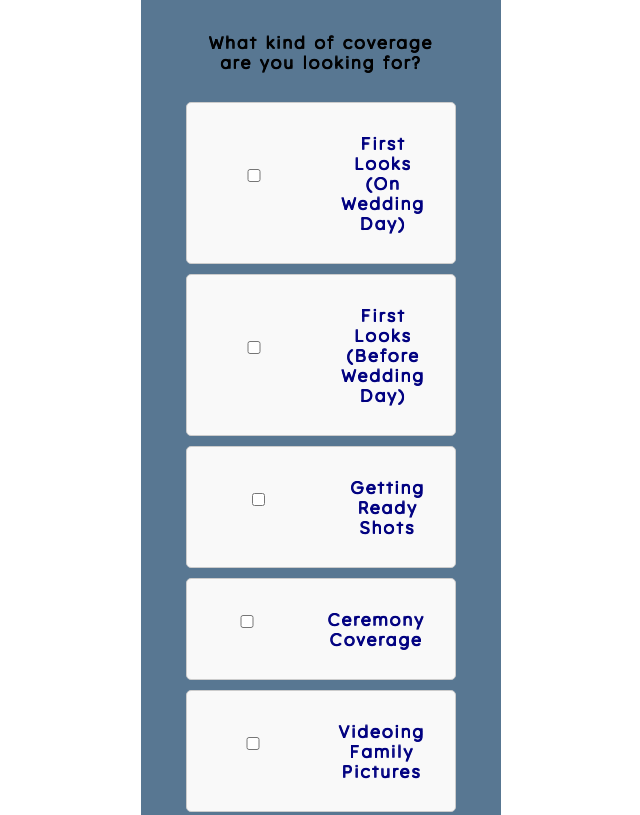
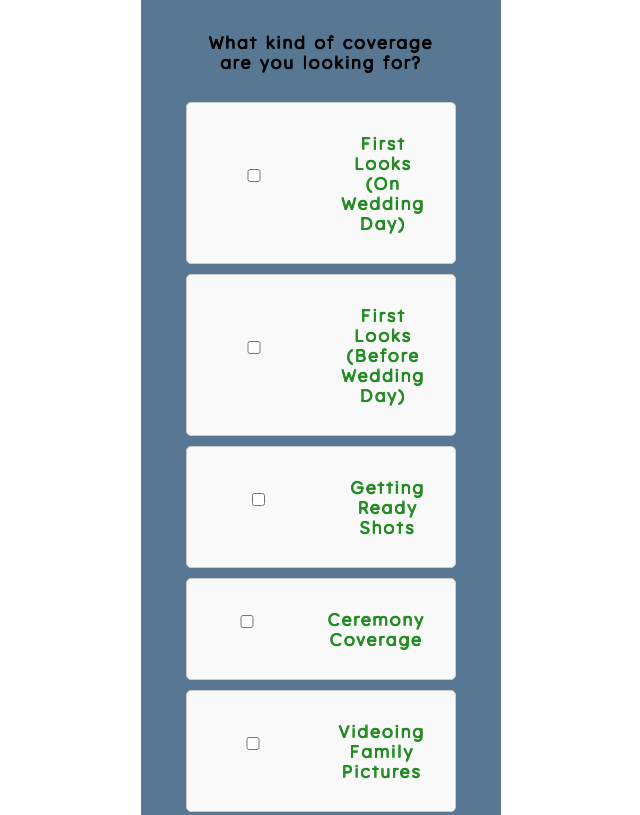
Before and after one commit to smith-tanner22/ntsfilms, a website built with Vite: page contactus.html in a window 1280 px wide. Shown: the part 1335-2150 px from the top of the page, without its empty margins (323-963 px from the left). Built offline with nearby package versions, Linux system fonts and the light colour scheme.

Commit message:
forest quick fix

```diff
--- a/css/contactus.css
+++ b/css/contactus.css
@@ -66,7 +66,7 @@ label {
     display: flex;
     align-items: center;
     box-sizing: border-box;
-    max-width: 400px;
+    max-width: 100%; /* Ensure it uses available width */
     width: 100%;
 }
 
@@ -76,9 +76,10 @@ label {
 
 .checkbox-item label {
     font-weight: bold;
-    color: navy;
+    color: forestgreen;
     flex: 1;
     word-wrap: break-word; /* Ensure text wraps inside the container */
+    display: inline-block; /* Ensure it respects its parent's width */
 }
 
 /* Responsive Design */
```
